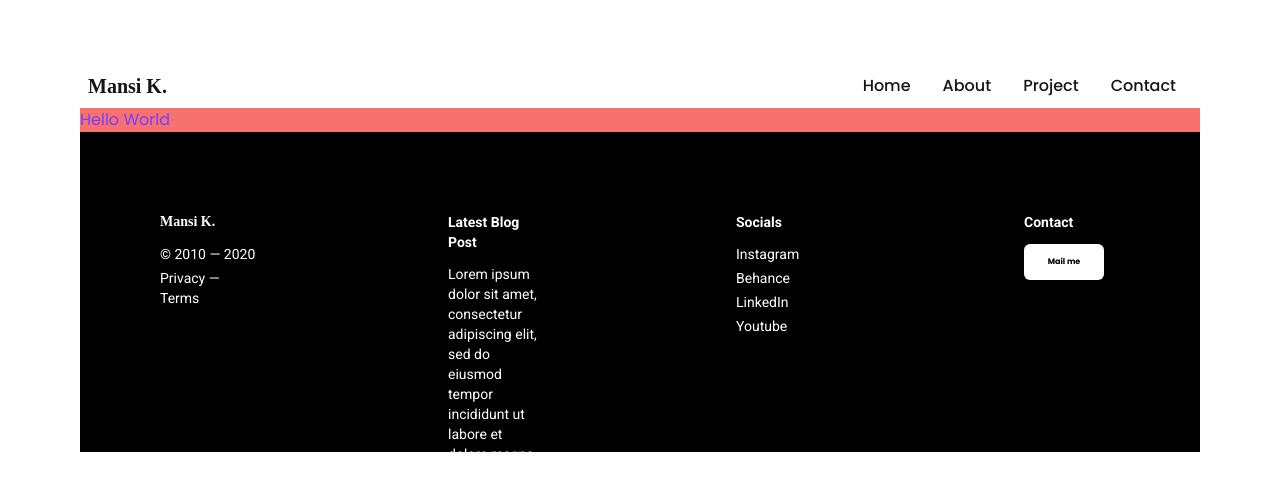
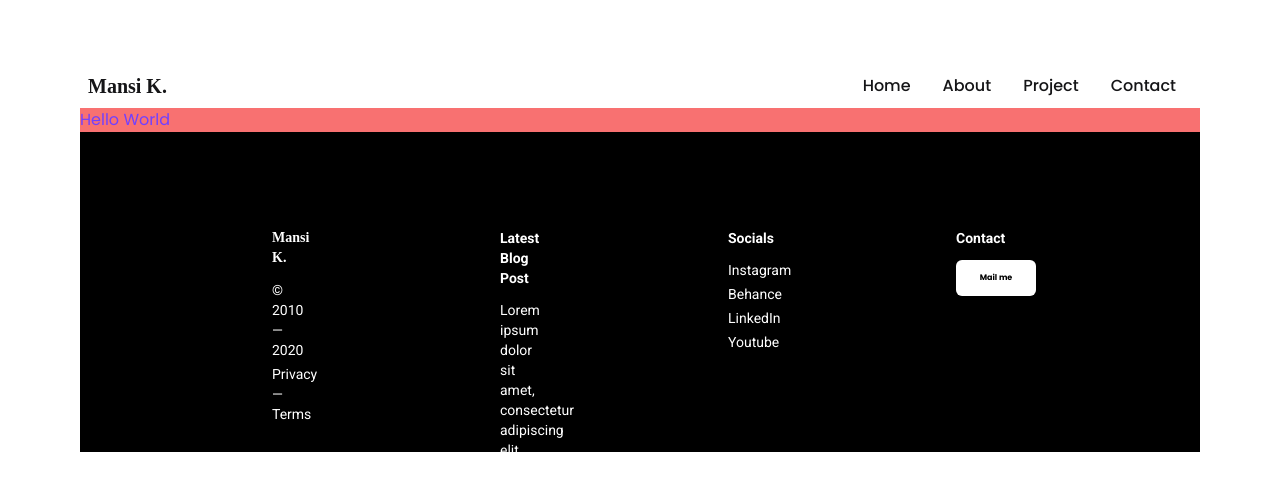
Before and after one commit to saifalfalah/mansi-kasar, a Next.js app: page / in a window 1280 px wide. Shown: the top 490 px of the page. Built offline with nearby package versions, Linux system fonts and the light colour scheme.

Commit message:
fixed padding on footer

```diff
--- a/components/Footer.js
+++ b/components/Footer.js
@@ -2,7 +2,7 @@ import Link from "next/link";
 const Footer = () => {
   return (
     <>
-      <footer className="h-auto p-20 py-20 text-white bg-black lg:h-80 text ">
+      <footer className="h-auto px-20 pt-20 pb-10 text-white bg-black lg:h-80 text lg:pt-24 lg:pr-52 lg: lg:pl-48">
         {/* main grid */}
         <div className="grid grid-cols-1 lg:grid-cols-4 gap-y-9 lg:gap-x-48">
           <div className="flex flex-col">
```
